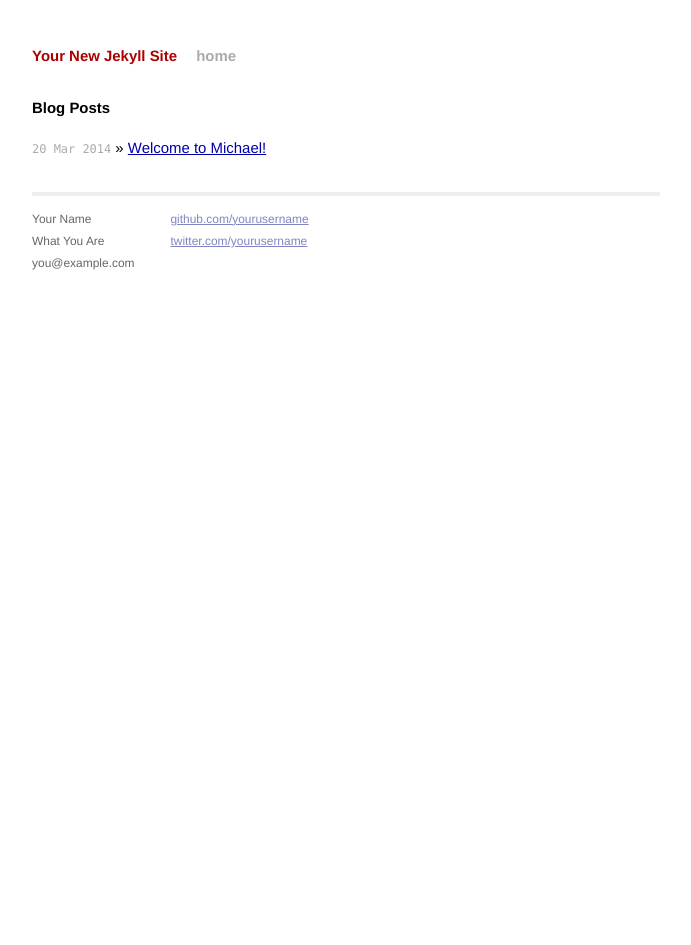
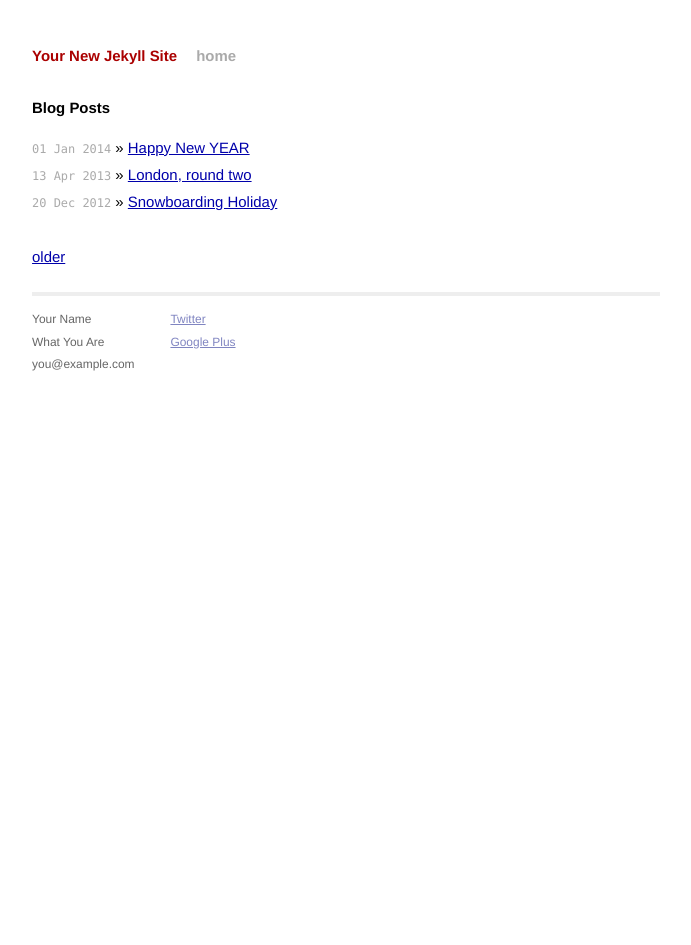
Before and after one commit to nicollecastrog/nicollecastrog.github.io, a Jekyll site: the page built from index.html, in a window 1280 px wide. Shown: the whole page, without its empty margins (294-985 px from the left). Built offline with Jekyll 4.4.1, drawn with Linux system fonts in a browser that asks for light colours; Markdown is read by kramdown in place of the engine named in the settings; the list of posts is cut into pages by our own code.

Commit message:
adding more posts

```diff
--- a/_config.yml
+++ b/_config.yml
@@ -2,3 +2,4 @@ name: Your New Jekyll Site
 markdown: redcarpet
 pygments: true
 exclude: ['README.md', 'GEMFILE', 'GEMFILE.lock']
+paginate: 3
--- /dev/null
+++ b/_data/social.yml
@@ -0,0 +1,4 @@
+- name: Twitter
+  url: https://twitter.com/mpavling
+- name: Google Plus
+  url: https://plus.google.com/pavling
--- /dev/null
+++ b/_includes/head.html
@@ -0,0 +1,14 @@
+<head>
+
+    <meta charset="utf-8">
+    <meta http-equiv="X-UA-Compatible" content="IE=edge,chrome=1">
+    <title>Nico's Jekyll Site - {{ page.title }}</title>
+    <meta name="viewport" content="width=device-width">
+
+    <!-- syntax highlighting CSS -->
+    <link rel="stylesheet" href="/css/syntax.css">
+
+    <!-- Custom CSS -->
+    <link rel="stylesheet" href="/css/main.css">
+
+</head>
--- a/_layouts/default.html
+++ b/_layouts/default.html
@@ -1,18 +1,6 @@
 <!DOCTYPE html>
 <html>
-    <head>
-        <meta charset="utf-8">
-        <meta http-equiv="X-UA-Compatible" content="IE=edge,chrome=1">
-        <title>{{ page.title }}</title>
-        <meta name="viewport" content="width=device-width">
-
-        <!-- syntax highlighting CSS -->
-        <link rel="stylesheet" href="/css/syntax.css">
-
-        <!-- Custom CSS -->
-        <link rel="stylesheet" href="/css/main.css">
-
-    </head>
+  {% include head.html %}
     <body>
 
         <div class="site">
@@ -33,8 +21,9 @@
             </div>
             <div class="contact">
               <p>
-                <a href="https://github.com/yourusername">github.com/yourusername</a><br />
-                <a href="https://twitter.com/yourusername">twitter.com/yourusername</a><br />
+                {% for link in site.data.social %}
+                  <a href="{{ link.url}}">{{ link.name }}</a><br />
+                {% endfor %}
               </p>
             </div>
           </div>
--- a/_posts/1972-11-24-the-world-starts.markdown
+++ b/_posts/1972-11-24-the-world-starts.markdown
@@ -1,7 +1,7 @@
 ---
 layout: post
 title:  "Welcome to Michael!"
-date:   2014-03-20 06:20:00
+date:   1972-11-24 06:20:00
 categories: birthdays
 ---
 
--- /dev/null
+++ b/_posts/2013-04-13-move-back-to-london.markdown
@@ -0,0 +1,8 @@
+---
+layout: post
+title:  "London, round two"
+date:   2013-04-13 10:18:15
+categories: jekyll update
+---
+
+Back in London BABY!
--- a/index.html
+++ b/index.html
@@ -1,13 +1,21 @@
 ---
 layout: default
-title: Nico's Jekyll Site
+title: Home
 ---
 
 <div id="home">
   <h1>Blog Posts</h1>
   <ul class="posts">
-    {% for post in site.posts %}
+    {% for post in paginator.posts %}
       <li><span>{{ post.date | date_to_string }}</span> &raquo; <a href="{{ post.url }}">{{ post.title }}</a></li>
     {% endfor %}
   </ul>
+
+  {% if paginator.next_page %}
+    <a href="{{ paginator.next_page_path }}" rel="next">older</a>
+  {% endif %}
+  {% if paginator.previous_page %}
+    <a href="{{ paginator.previous_page_path }}" rel="prev">newer</a>
+  {% endif %}
+
 </div>
```
Also changed, not shown: _posts/1989-11-29-sandy-birthday.markdown (added, +8 -0 lines), _posts/1990-02-08-nico-birthday.markdown (added, +8 -0 lines), _posts/1990-03-02-silvi-birthday.markdown (added, +8 -0 lines), _posts/2012-09-01-move-to-london.markdown (added, +8 -0 lines), _posts/2012-12-20-snowboarding-time.markdown (added, +8 -0 lines), _posts/2014-01-01-happy-new-year.markdown (added, +8 -0 lines).
